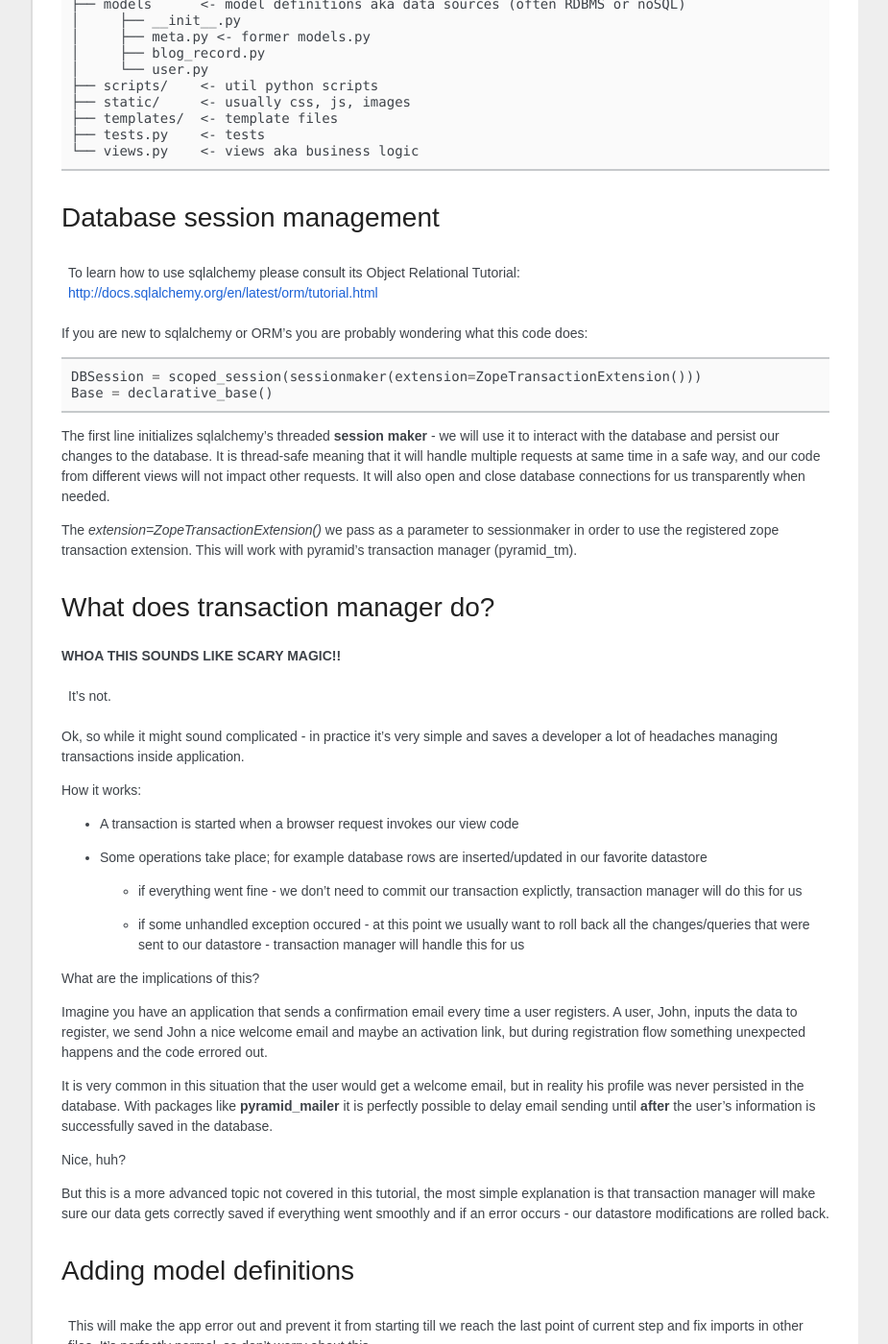
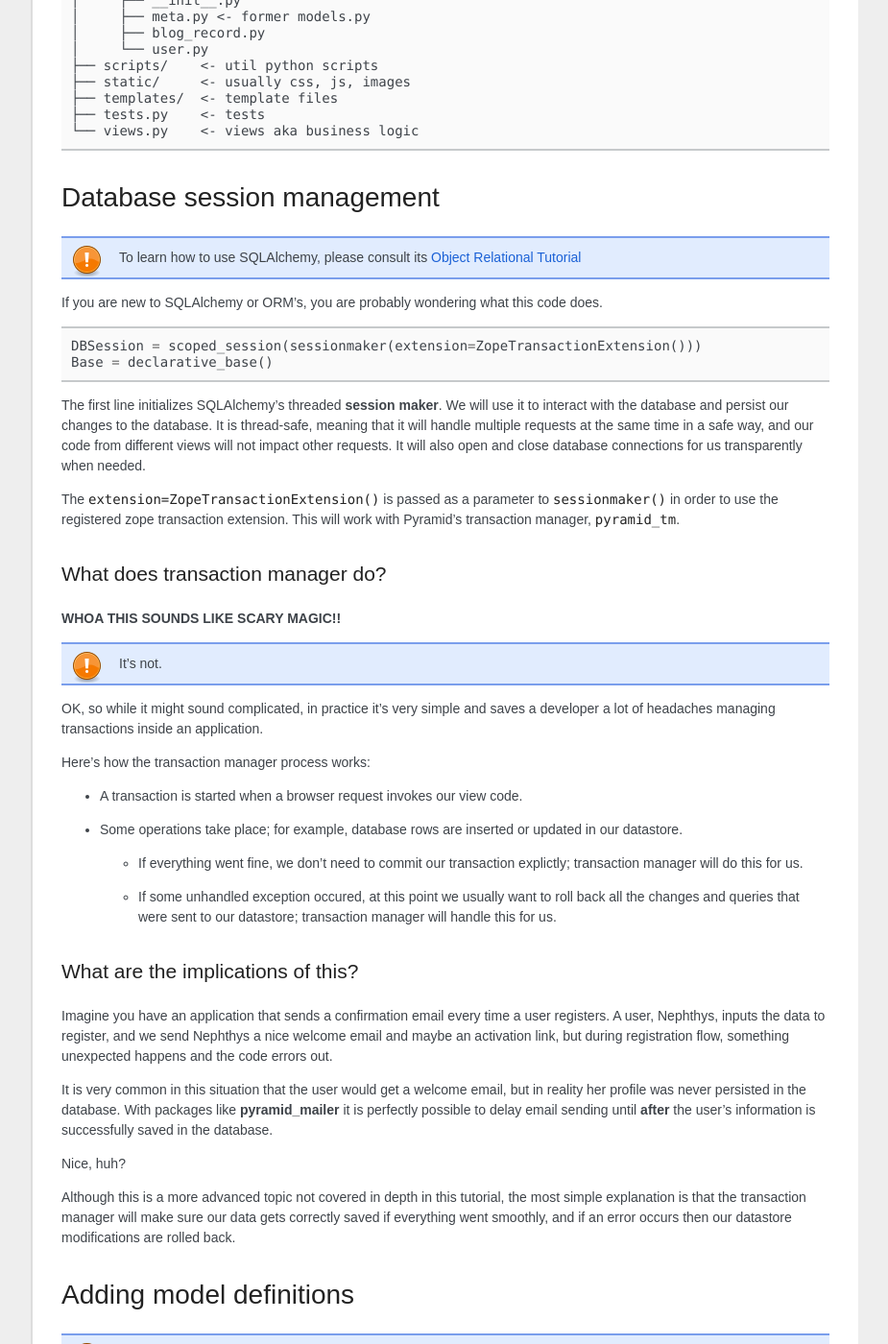
Before and after one commit to Pylons/pyramid_blogr, a Sphinx documentation site: the page built from docs/basic_models.rst, in a window 1280 px wide and 1400 px high, scrolled down 1477 px. Shown: the whole window at 96% size, without its empty margins (198-1123 px from the left). Built offline with Sphinx 7.4.7, drawn with Linux system fonts in a browser that asks for light colours; some web fonts are replaced; some of the changed text lies outside the part shown.

Commit message:
minor grammar, update .rst syntax, wrap to 79 cols

```diff
--- a/docs/basic_models.rst
+++ b/docs/basic_models.rst
@@ -4,22 +4,27 @@
 2. Create database models
 =========================
 
-At this point we should create our models. In a nutshell models represent
-data and its underlaying storage mechanisms in an application.
+At this point we should create our models. In a nutshell, models represent data
+and its underlying storage mechanisms in an application.
 
-We will use a relational database and sqlalchemy's ORM layer to access our data.
+We will use a relational database and SQLAlchemy's ORM layer to access our
+data.
 
-The default pyramid scaffold provides an example model class `MyModel` that
-we don't need - so we first need to remove whole of it.
+The ``alchemy`` scaffold in Pyramid provides an example model class ``MyModel``
+that we don't need, so first we need to remove it.
 
-In real life applications data models tend to grow over time and contain lots of additional methods.
-Instead of keeping all of our models in a single file, let's create a new `models` package in our structure that
-will hold one model per file.
+In real life applications, data models tend to grow over time and contain lots
+of additional methods. Instead of keeping all of our models in a single file,
+let's create a new `models` package in our structure that will hold one model
+per file.
 
-Now we need to move the file `models.py` to our newly created directory. Let's rename it `meta.py` to make a
-python package from our `models` directory.
+Now we need to move the file ``models.py`` to our newly created directory.
+Let's rename it ``meta.py`` to make a Python package from our ``models``
+directory.
 
-Our directory structure should look like this after this operation::
+Our directory structure should look like this after the operation:
+
+.. code-block:: text
 
     pyramid_blogr/
     ├── __init__.py <- main file that will configure and return WSGI application
@@ -37,31 +42,31 @@
     * **users** - stores all users for our application
     * **entries** - stores our blog entries
 
-We should assume that our users might use some non-english characters, so we
-need to import the Unicode datatype from sqlalchemy, we will also need a DateTime
+We should assume that our users might use some Unicode characters, so we need
+to import the Unicode datatype from SQLAlchemy. We will also need a DateTime
 field to timestamp our blog entries.
 
-Let's first create `models/user.py`. Let's remove the now unused import code from
-`models/meta.py` and paste it into our newly created user file. While we are doing
-this, let's add a few more imports to our `user.py` file.
+Let's first create ``models/user.py``. Let's remove the now unused import code
+from ``models/meta.py`` and paste it into our newly created user file. While we
+are doing this, let's add a few more imports to our `user.py` file.
 
-::
-
+.. code-block:: python
 
     import datetime #<- will be used to set default dates on models
-    from pyramid_blogr.models.meta import Base  #<- we need to import our sqlalchemy metadata for model classes to inherit from
+    from pyramid_blogr.models.meta import Base  #<- we need to import our sqlalchemy metadata from which model classes will inherit
     from sqlalchemy import (
         Column,
         Integer,
-        Unicode,     #<- will provide unicode field,
-        UnicodeText, #<- will provide unicode text field,
-        DateTime     #<- time abstraction field,
+        Unicode,     #<- will provide Unicode field
+        UnicodeText, #<- will provide Unicode text field
+        DateTime     #<- time abstraction field
         )
 
+Now repeat this step and insert the same code into ``models/blog_record.py``.
 
-Now repeat the step and insert the same code into `models/blog_record.py`
+After all operations our ``models/meta.py`` should only contain the following.
 
-After all operations our `models/meta.py` should only contain::
+.. code-block:: python
 
     from sqlalchemy.ext.declarative import declarative_base
 
@@ -75,7 +80,9 @@
     DBSession = scoped_session(sessionmaker(extension=ZopeTransactionExtension()))
     Base = declarative_base()
 
-And our project structure should look like this::
+And our project structure should look like this.
+
+.. code-block:: text
 
     pyramid_blogr/
     ├── __init__.py <- main file that will configure and return WSGI application
@@ -91,84 +98,92 @@
     └── views.py    <- views aka business logic
 
 Database session management
----------------------------
+===========================
 
-.. hint ::
-    To learn how to use sqlalchemy please consult its
-    Object Relational Tutorial: http://docs.sqlalchemy.org/en/latest/orm/tutorial.html
+.. note::
 
-If you are new to sqlalchemy or ORM's you are probably wondering what this
-code does::
+    To learn how to use SQLAlchemy, please consult its `Object Relational
+    Tutorial <http://docs.sqlalchemy.org/en/latest/orm/tutorial.html>`_
+
+If you are new to SQLAlchemy or ORM's, you are probably wondering what this
+code does.
+
+.. code-block:: python
 
     DBSession = scoped_session(sessionmaker(extension=ZopeTransactionExtension()))
     Base = declarative_base()
 
-The first line initializes sqlalchemy's threaded **session maker** - we will use it
-to interact with the database and persist our changes to the database.
-It is thread-safe meaning that it will handle multiple requests at same time
-in a safe way, and our code from different views will not impact other requests.
+The first line initializes SQLAlchemy's threaded **session maker**. We will use
+it to interact with the database and persist our changes to the database. It is
+thread-safe, meaning that it will handle multiple requests at the same time in
+a safe way, and our code from different views will not impact other requests.
 It will also open and close database connections for us transparently when
 needed.
 
-The `extension=ZopeTransactionExtension()` we pass as a parameter to sessionmaker in
-order to use the registered zope transaction extension. This will work with pyramid's
-transaction manager (pyramid_tm).
+The ``extension=ZopeTransactionExtension()`` is passed as a parameter to
+``sessionmaker()`` in order to use the registered zope transaction extension.
+This will work with Pyramid's transaction manager, ``pyramid_tm``.
 
 What does transaction manager do?
 ---------------------------------
 
 **WHOA THIS SOUNDS LIKE SCARY MAGIC!!**
 
-.. hint ::
+.. note::
+
     It's not.
 
-Ok, so while it might sound complicated - in practice it's very simple and
-saves a developer a lot of headaches managing transactions inside application.
+OK, so while it might sound complicated, in practice it's very simple and saves
+a developer a lot of headaches managing transactions inside an application.
 
-How it works:
+Here's how the transaction manager process works:
 
-* A transaction is started when a browser request invokes our view code
-* Some operations take place; for example database rows are inserted/updated
-  in our favorite datastore
+* A transaction is started when a browser request invokes our view code.
+* Some operations take place; for example, database rows are inserted or
+  updated in our datastore.
 
-  * if  everything went fine - we don't need to commit our transaction explictly,
-    transaction manager will do this for us
-  * if some unhandled exception occured - at this point we usually want to roll
-    back all the changes/queries that were sent to our datastore - transaction
-    manager will handle this for us
+  * If everything went fine, we don't need to commit our transaction explictly;
+    transaction manager will do this for us.
+  * If some unhandled exception occured, at this point we usually want to roll
+    back all the changes and queries that were sent to our datastore;
+    transaction manager will handle this for us.
 
 What are the implications of this?
+----------------------------------
 
-Imagine you have an application that sends a confirmation email every time
-a user registers. A user, John, inputs the data to register, we send John a nice welcome email and
-maybe an activation link, but during registration flow something unexpected
-happens and the code errored out.
+Imagine you have an application that sends a confirmation email every time a
+user registers. A user, Nephthys, inputs the data to register, and we send
+Nephthys a nice welcome email and maybe an activation link, but during
+registration flow, something unexpected happens and the code errors out.
 
 It is very common in this situation that the user would get a welcome email,
-but in reality his profile was never persisted in the database.
-With packages like **pyramid_mailer** it is perfectly possible to delay email
-sending until **after** the user's information is successfully saved in the database.
+but in reality her profile was never persisted in the database. With packages
+like **pyramid_mailer** it is perfectly possible to delay email sending until
+**after** the user's information is successfully saved in the database.
 
 Nice, huh?
 
-But this is a more advanced topic not covered in this tutorial, the most simple
-explanation is that transaction manager will make sure our data gets correctly
-saved if everything went smoothly and if an error occurs - our datastore
-modifications are rolled back.
+Although this is a more advanced topic not covered in depth in this tutorial,
+the most simple explanation is that the transaction manager will make sure our
+data gets correctly saved if everything went smoothly, and if an error occurs
+then our datastore modifications are rolled back.
 
 
 Adding model definitions
-------------------------
+========================
 
-.. hint ::
-    This will make the app error out and prevent it from starting till we reach the last
-    point of current step and fix imports in other files.
-    It's perfectly normal, so don't worry about this.
+.. note::
 
-We will need two declarations of models that will replace the *MyModel* class that was created when we scaffolded
-our project.
+    This will make the app error out and prevent it from starting until we
+    reach the last point of the current step and fix imports in other files.
+    It's perfectly normal, so don't worry about immediate errors.
 
-After the import part of `models/user.py` add the following::
+We will need two declarations of models that will replace the *MyModel* class
+that was created when we scaffolded our project.
+
+After the import part of `models/user.py` add the following.
+
+.. code-block:: python
 
     class User(Base):
         __tablename__ = 'users'
@@ -177,7 +192,9 @@
         password = Column(Unicode(255), nullable=False)
         last_logged = Column(DateTime, default=datetime.datetime.utcnow)
 
-After the import part of `models/blog_record.py` add the following::
+After the import part of `models/blog_record.py` add the following.
+
+.. code-block:: python
 
     class BlogRecord(Base):
         __tablename__ = 'entries'
@@ -188,83 +205,105 @@
         edited = Column(DateTime, default=datetime.datetime.utcnow)
 
 
-Now its time to update our `models/__init__.py` to include our models - this is especially handy because it ensures
-that sqlalchemy mappers will pick up all our model classes and functions like `create_all` do what you expect them
-to do.
+Now it's time to update our ``models/__init__.py`` to include our models. This
+is especially handy because it ensures that SQLAlchemy mappers will pick up all
+of our model classes and functions, like ``create_all``, will do what you
+expect them to do.
 
-Add these imports to the end of the file::
+Add these imports to the end of the file.
+
+.. code-block:: python
 
     from .user import User
     from .blog_record import BlogRecord
 
 
 Update initialization script
-----------------------------
+============================
 
 It's time to update our database initialization script to mirror the changes in
-models.py.
+``models.py``.
 
-For this we need to open */pyramid_blogr/scripts/initializedb.py* - this is the
-file that actually gets executed when we run *initialize_pyramid_blogr_db*.
+For this we need to open ``/pyramid_blogr/scripts/initializedb.py``.  This is
+the file that actually gets executed when we run
+``initialize_pyramid_blogr_db``.
 
-First remove `MyModel` import from that file and fix imports from modules package, also import `User` model::
+First remove the ``MyModel`` import from that file, and fix imports from the
+modules package.  Also import the ``User`` model.
+
+.. code-block:: python
 
     from ..models.meta import DBSession, Base
     from ..models import User
 
-Since MyModel model is now gone we want to replace::
+Since the ``MyModel`` model is now gone, we want to replace the following bits:
+
+.. code-block:: python
 
     with transaction.manager:
         model = MyModel(name='one', value=1)
         DBSession.add(model)
 
-with::
+with this:
+
+.. code-block:: python
 
     with transaction.manager:
         admin = User(name=u'admin', password=u'admin')
         DBSession.add(admin)
 
-When you initialize a fresh database this will populate it with a single user,
-with both login and unencrypted password equal to admin.
+When you initialize a fresh database, this will populate it with a single user,
+with both login and unencrypted password equal to ``admin``.
 
-.. warning ::
+.. warning::
+
     This is just a tutorial example and **production code should utilize
-    passwords hashed with a strong one-way encryption function**.
-    You can use a package like **passlib** or **cryptacular** for this purpose.
+    passwords hashed with a strong one-way encryption function**.  You can use
+    a package like **passlib** or **cryptacular** for this purpose.
 
-The last step is to fix the imports from MyModel to User model and meta package in __init__.py.
+The last step is to fix the imports from ``MyModel`` to ``User`` model, and
+the ``meta`` package in ``__init__.py``.
 
-in `pyramid_blogr/__init__.py`::
+In `pyramid_blogr/__init__.py`:
+
+.. code-block:: python
 
     from .models import (
         DBSession,
         Base,
         )
 
-becomes::
+becomes:
+
+.. code-block:: python
 
     from .models.meta import (
         DBSession,
         Base,
         )
 
-.. warning ::
+.. warning::
 
-    Remember to replace the imports of MyModel, DBSession classes in
-    */pyramid_blogr/scripts/initializedb.py* **and** */pyramid_blogr/tests.py*,
-    otherwise your app will not start because of failed imports.
+    Remember to replace the imports of the ``MyModel`` and ``DBSession``
+    classes in ``/pyramid_blogr/scripts/initializedb.py`` **and**
+    ``/pyramid_blogr/tests.py``. Otherwise your app will not start because of
+    failed imports.
 
-Same as with models, when your application grows over time you will want to organize views into logical sections
-based on their functionality. Fow now remove the `views.py` completely.
+Same as with models, when your application grows over time, you will want to
+organize views into logical sections based on their functionality. Fow now
+remove the ``views.py`` file completely.
 
 Our application should start again if we try running the server. In case you
 have problems starting the application, you can see complete source code
 of the files we modifed below.
 
-If our application starts correctly, you should run the *initialize_pyramid_blogr_db*,
-command from your environment, it may look like this::
+If our application starts correctly, you should run the
+``initialize_pyramid_blogr_db`` command from your environment. It may look like
+this.
 
-~/yourVenv/bin/initialize_pyramid_blogr_db development.ini
+.. code-block:: text
+
+    $VENV/bin/initialize_pyramid_blogr_db development.ini
 
 
-Next  :doc:`routes`
+Next :doc:`routes`.
```
